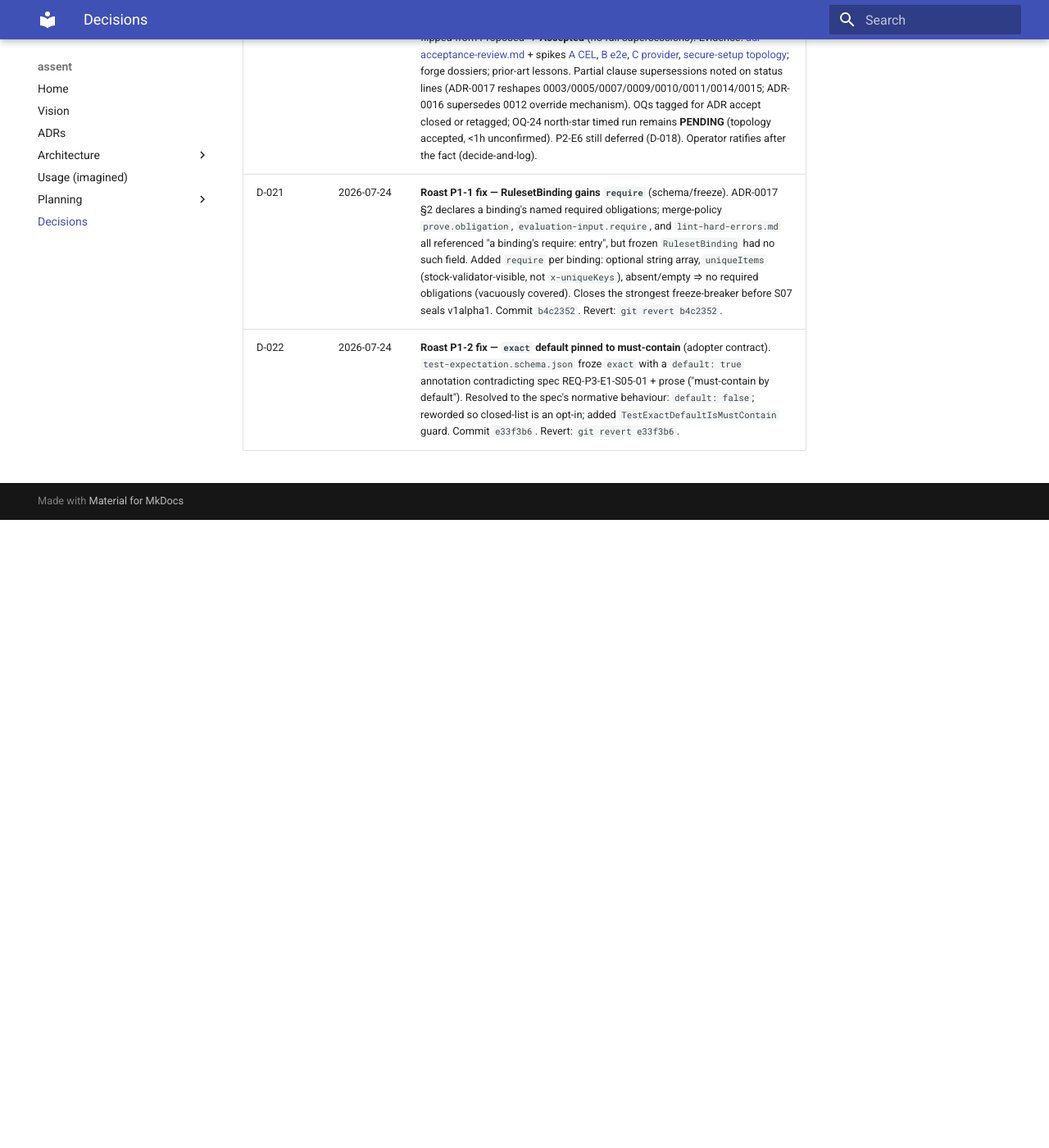
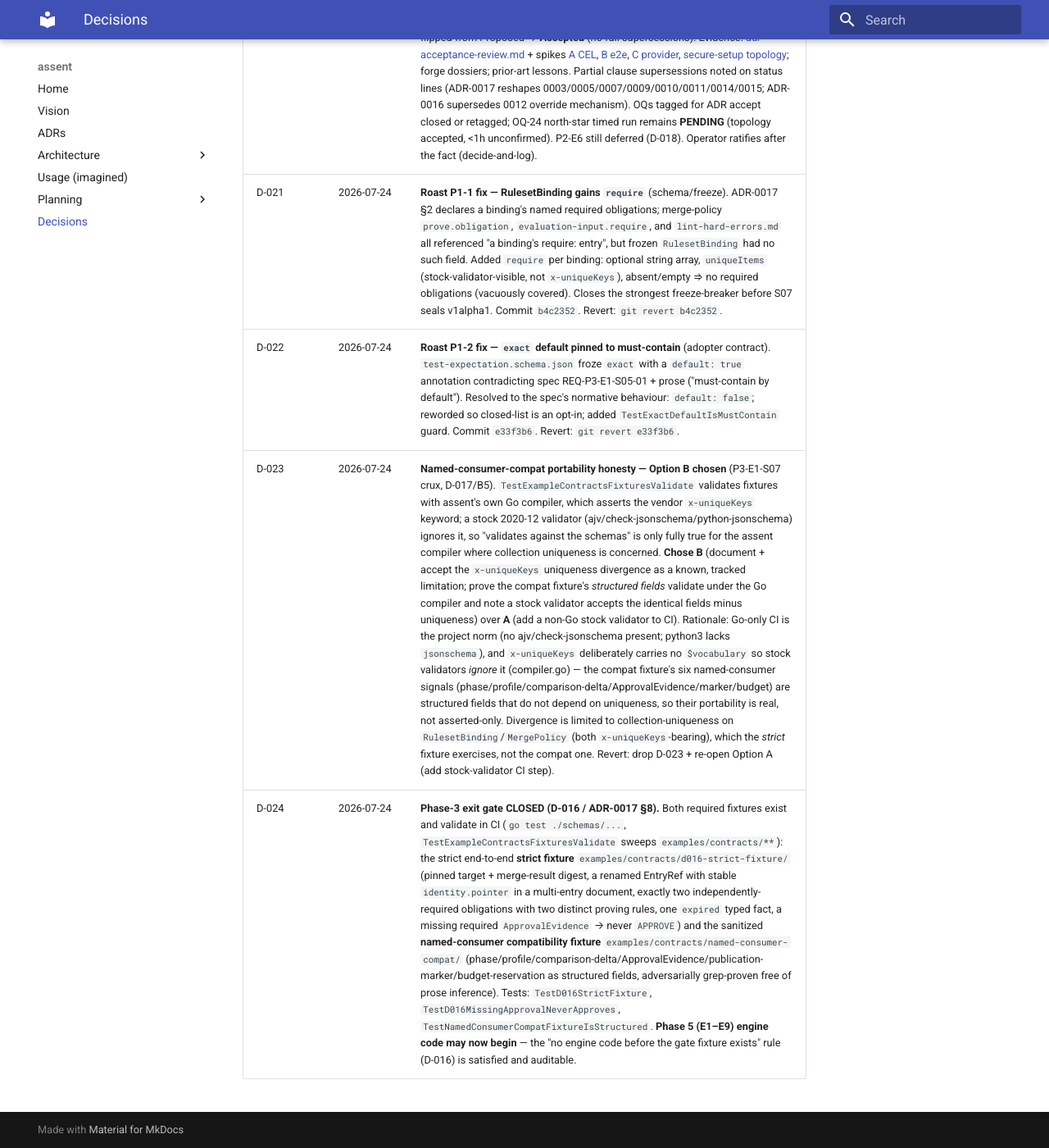
Before and after one commit to PlatformRelay/assent, an MkDocs documentation site: the page built from docs/decisions/decisions.md, in a window 1280 px wide and 1400 px high, scrolled down 2893 px. Shown: the whole window at 82% size. Built offline with MkDocs 1.6.1 and Material for MkDocs 9.7.7, drawn with Linux system fonts in a browser that asks for light colours; before the commit the page ends 3527 px from its top, so only the background shows below that.

Commit message:
:memo: docs(decisions): close D-016 Phase-3 exit gate; log D-023/D-024
REQ-P3-E1-S07-04: records that both exit-gate fixtures exist, validate in CI,
and that Phase 5 (E1-E9) engine code may now begin (D-024 / D-016 gate closed).
D-023 logs the Option-B named-consumer portability decision (accept the
x-uniqueKeys uniqueness divergence as tracked; structured fields are portable to
stock validators, which deliberately ignore the vendor keyword). Adds the
'fixture: committed' note to later-phases.md's P3-E1 paragraph. The 🔴 DECIDED
+ minor decide-and-log entries are recorded in agent-context/INBOX.md (gitignored,
worktree-local coordination file).

```diff
--- a/docs/decisions/decisions.md
+++ b/docs/decisions/decisions.md
@@ -27,3 +27,5 @@ project/process decisions.
 | D-020 | 2026-07-21 | **ADR acceptance round (P2-E5 — Phase-2 gate):** ADR-0002 through ADR-0017 flipped from Proposed → **Accepted** (no full supersessions). Evidence: [adr-acceptance-review.md](../planning/adr-acceptance-review.md) + spikes [A CEL](../planning/spikes/spike-a-cel.md), [B e2e](../planning/spikes/spike-b-e2e.md), [C provider](../planning/spikes/spike-c-provider.md), [secure-setup topology](../planning/spikes/spike-secure-setup.md); forge dossiers; prior-art lessons. Partial clause supersessions noted on status lines (ADR-0017 reshapes 0003/0005/0007/0009/0010/0011/0014/0015; ADR-0016 supersedes 0012 override mechanism). OQs tagged for ADR accept closed or retagged; OQ-24 north-star timed run remains **PENDING** (topology accepted, &lt;1h unconfirmed). P2-E6 still deferred (D-018). Operator ratifies after the fact (decide-and-log). |
 | D-021 | 2026-07-24 | **Roast P1-1 fix — RulesetBinding gains `require`** (schema/freeze). ADR-0017 §2 declares a binding's named required obligations; merge-policy `prove.obligation`, `evaluation-input.require`, and `lint-hard-errors.md` all referenced "a binding's require: entry", but frozen `RulesetBinding` had no such field. Added `require` per binding: optional string array, `uniqueItems` (stock-validator-visible, not `x-uniqueKeys`), absent/empty ⇒ no required obligations (vacuously covered). Closes the strongest freeze-breaker before S07 seals v1alpha1. Commit `b4c2352`. Revert: `git revert b4c2352`. |
 | D-022 | 2026-07-24 | **Roast P1-2 fix — `exact` default pinned to must-contain** (adopter contract). `test-expectation.schema.json` froze `exact` with a `default: true` annotation contradicting spec REQ-P3-E1-S05-01 + prose ("must-contain by default"). Resolved to the spec's normative behaviour: `default: false`; reworded so closed-list is an opt-in; added `TestExactDefaultIsMustContain` guard. Commit `e33f3b6`. Revert: `git revert e33f3b6`. |
+| D-023 | 2026-07-24 | **Named-consumer-compat portability honesty — Option B chosen** (P3-E1-S07 crux, D-017/B5). `TestExampleContractsFixturesValidate` validates fixtures with assent's own Go compiler, which asserts the vendor `x-uniqueKeys` keyword; a stock 2020-12 validator (ajv/check-jsonschema/python-jsonschema) ignores it, so "validates against the schemas" is only fully true for the assent compiler where collection uniqueness is concerned. **Chose B** (document + accept the `x-uniqueKeys` uniqueness divergence as a known, tracked limitation; prove the compat fixture's *structured fields* validate under the Go compiler and note a stock validator accepts the identical fields minus uniqueness) over **A** (add a non-Go stock validator to CI). Rationale: Go-only CI is the project norm (no ajv/check-jsonschema present; python3 lacks `jsonschema`), and `x-uniqueKeys` deliberately carries no `$vocabulary` so stock validators *ignore* it (compiler.go) — the compat fixture's six named-consumer signals (phase/profile/comparison-delta/ApprovalEvidence/marker/budget) are structured fields that do not depend on uniqueness, so their portability is real, not asserted-only. Divergence is limited to collection-uniqueness on `RulesetBinding`/`MergePolicy` (both `x-uniqueKeys`-bearing), which the *strict* fixture exercises, not the compat one. Revert: drop D-023 + re-open Option A (add stock-validator CI step). |
+| D-024 | 2026-07-24 | **Phase-3 exit gate CLOSED (D-016 / ADR-0017 §8).** Both required fixtures exist and validate in CI (`go test ./schemas/...`, `TestExampleContractsFixturesValidate` sweeps `examples/contracts/**`): the strict end-to-end **strict fixture** `examples/contracts/d016-strict-fixture/` (pinned target + merge-result digest, a renamed EntryRef with stable `identity.pointer` in a multi-entry document, exactly two independently-required obligations with two distinct proving rules, one `expired` typed fact, a missing required `ApprovalEvidence` → never `APPROVE`) and the sanitized **named-consumer compatibility fixture** `examples/contracts/named-consumer-compat/` (phase/profile/comparison-delta/ApprovalEvidence/publication-marker/budget-reservation as structured fields, adversarially grep-proven free of prose inference). Tests: `TestD016StrictFixture`, `TestD016MissingApprovalNeverApproves`, `TestNamedConsumerCompatFixtureIsStructured`. **Phase 5 (E1–E9) engine code may now begin** — the "no engine code before the gate fixture exists" rule (D-016) is satisfied and auditable. |
```
Also changed, not shown: openspec/specs/later-phases.md (+4 -0 lines).
